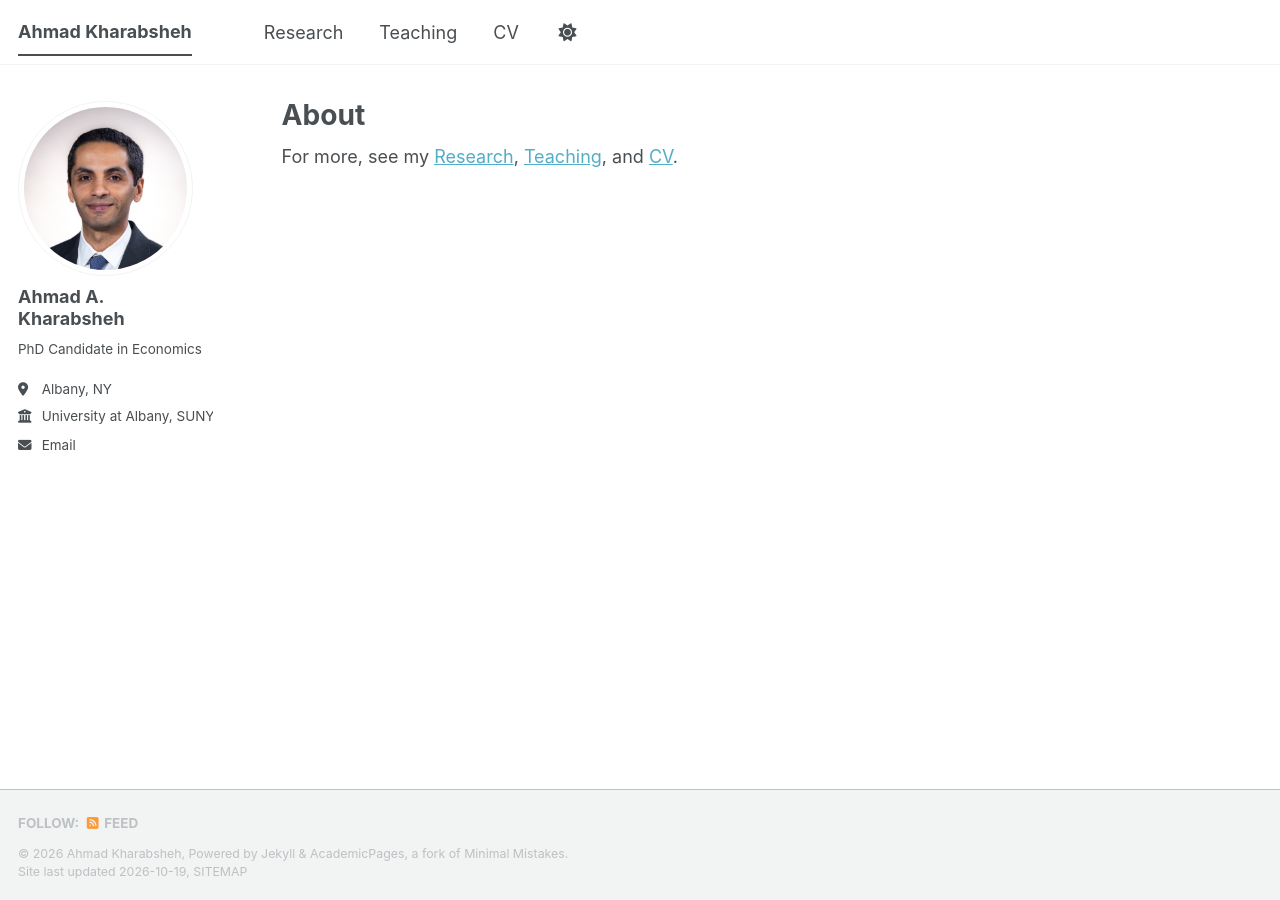
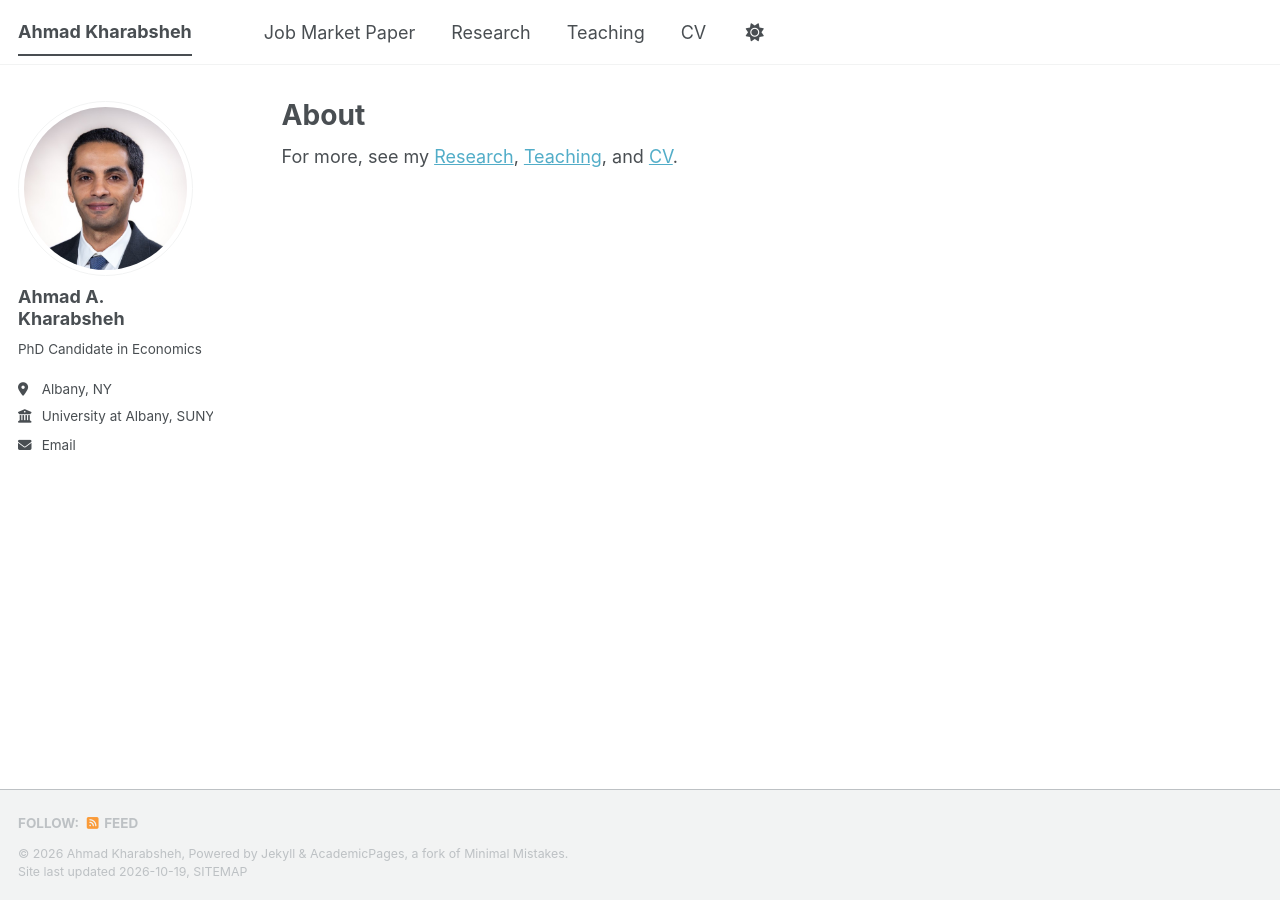
Before and after one commit to Kharabshehahmad/Kharabshehahmad.github.io, a Jekyll site: the page built from _pages/about.md, in a window 1280 px wide. Built offline with Jekyll 4.4.1, drawn with Linux system fonts in a browser that asks for light colours; a script bundle is joined from its source files by our own code; library files that are not in the unit come from our copies.

Commit message:
Update navigation.yml

```diff
--- a/_data/navigation.yml
+++ b/_data/navigation.yml
@@ -8,6 +8,9 @@
 #      Markdown formatted page while the second is generated using JSON.
 
 main:
+  - title: "Job Market Paper"
+    url: /files/kharabsheh_jmp.pdf
+
   - title: "Research"
     url: /research/
 
```
